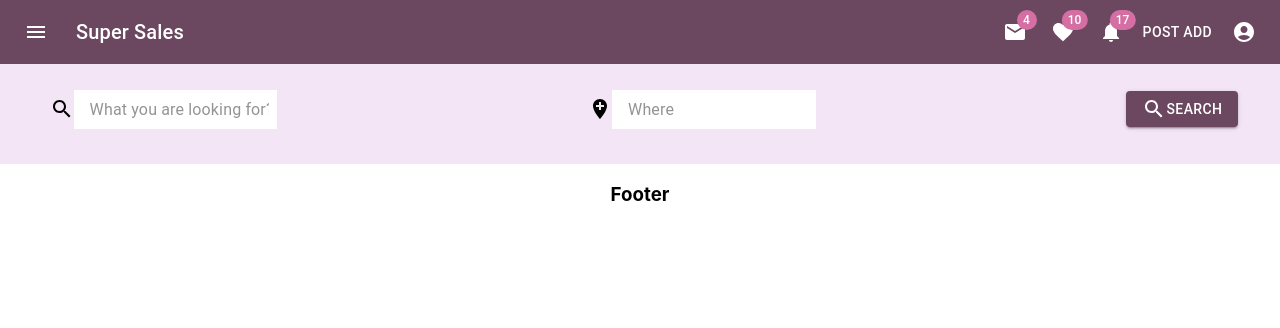
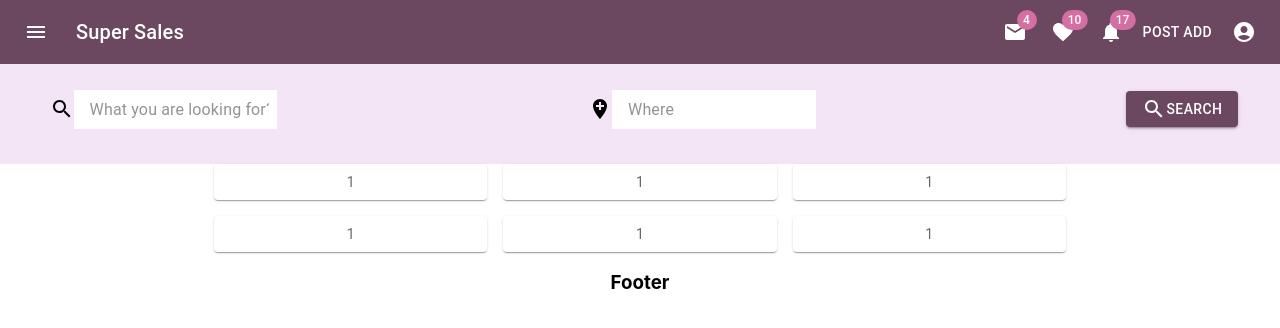
Before and after one commit to Alonasa/super-sales, a React (Create React App) app: page / in a window 1280 px wide. Shown: the top 328 px of the page. Built offline with nearby package versions, Linux system fonts and the light colour scheme.

Commit message:
added basic product boxes

```diff
--- /dev/null
+++ b/src/components/Add.tsx
@@ -0,0 +1,38 @@
+import * as React from 'react';
+import {styled} from '@mui/material/styles';
+import Box from '@mui/material/Box';
+import Paper from '@mui/material/Paper';
+import Grid from '@mui/material/Unstable_Grid2';
+
+const Item = styled(Paper)(({theme}) => ({
+  backgroundColor: theme.palette.mode === 'dark' ? '#1A2027' : '#fff',
+  ...theme.typography.body2,
+  padding: theme.spacing(1),
+  textAlign: 'center',
+  color: theme.palette.text.secondary,
+}));
+
+type AddType = {
+  id: number
+  title: string
+}
+
+export type AddsType = {
+  items: Array<AddType>
+}
+
+export const Add = (props: AddsType) => {
+  return (
+	<Box sx={{flexGrow: 1}}>
+	  <Grid container spacing={2}>
+		{props.items.map(p => {
+		  return (
+			<Grid key={p.id} xs={12} sm={6} md={4}>
+			  <Item>{p.title}</Item>
+			</Grid>
+		  )
+		})}
+	  </Grid>
+	</Box>
+  );
+}
--- /dev/null
+++ b/src/components/Ads.tsx
@@ -0,0 +1,20 @@
+import React from 'react';
+import {Container} from '@mui/material';
+import {Add} from './Add';
+
+const items = [
+  {id: 0, title: '1'},
+  {id: 1, title: '1'},
+  {id: 2, title: '1'},
+  {id: 3, title: '1'},
+  {id: 4, title: '1'},
+  {id: 5, title: '1'},
+]
+
+export const Ads = () => {
+  return (
+	<Container maxWidth="md">
+	  <Add items={items}/>
+	</Container>
+  );
+};
--- a/src/components/Body.tsx
+++ b/src/components/Body.tsx
@@ -1,10 +1,15 @@
 import React from 'react';
+import {Ads} from './Ads';
 import {SearchBar} from './SearchBar';
+import {Container} from '@mui/material';
 
 export const Body = () => {
   return (
     <section>
       <SearchBar/>
+        <Container >
+          <Ads/>
+        </Container>
     </section>
   );
 };
```
